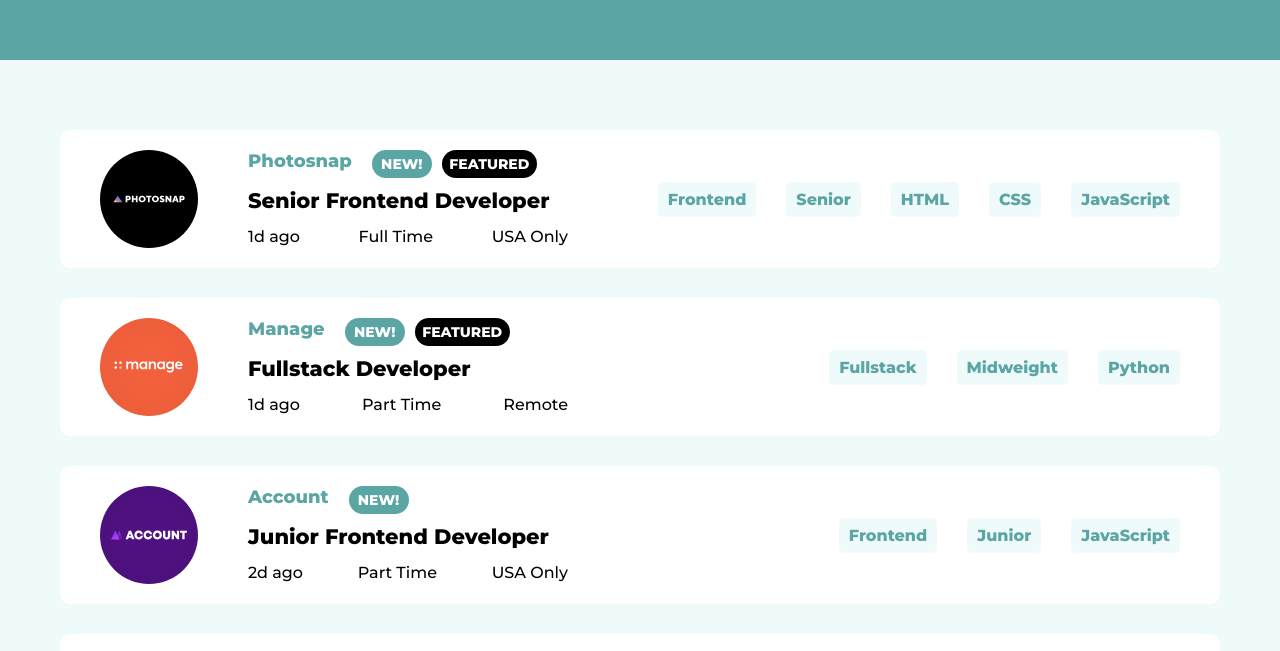
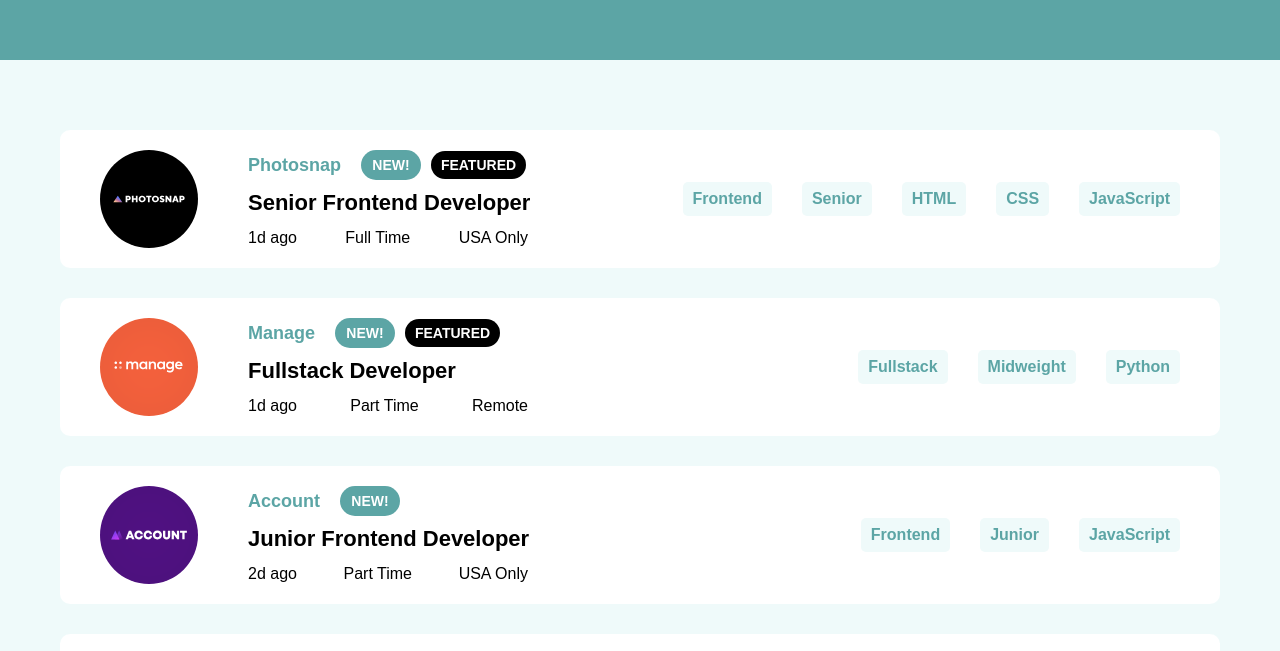
Before and after one commit to azamov-asadbek271/job-API, a plain HTML site: page index.html in a window 1280 px wide. Shown: the part 120-771 px from the top of the page. Drawn offline with Linux system fonts and the light colour scheme.

Commit message:
sadasdfd

```diff
--- a/style.css
+++ b/style.css
@@ -1,13 +1,31 @@
-@import url(https://fonts.googleapis.com/css2?family=Montserrat:wght@100;200;300;400;500;600;800;900&display=swap);
+ /* league-spartan-500 - latin */
+ @font-face {
+     font-display: swap;
+     /* Check https://developer.mozilla.org/en-US/docs/Web/CSS/@font-face/font-display for other options. */
+     font-family: 'League Spartan';
+     font-style: normal;
+     font-weight: 500;
+     src: url('../fonts/league-spartan-v11-latin-500.woff2') format('woff2');
+     /* Chrome 36+, Opera 23+, Firefox 39+, Safari 12+, iOS 10+ */
+ }
+
+ /* league-spartan-700 - latin */
+ @font-face {
+     font-display: swap;
+     /* Check https://developer.mozilla.org/en-US/docs/Web/CSS/@font-face/font-display for other options. */
+     font-family: 'League Spartan';
+     font-style: normal;
+     font-weight: 700;
+     src: url('../fonts/league-spartan-v11-latin-700.woff2') format('woff2');
+     /* Chrome 36+, Opera 23+, Firefox 39+, Safari 12+, iOS 10+ */
+ }
 
 
 body {
-  font-family: 'League Script', handwriting;
+  font-family: 'League Script', sans-serif;
 }
 
-body {
-  font-family: 'Montserrat', sans-serif;
-}
+
 
 
 * {
@@ -62,6 +80,7 @@ body {
   display: flex;
   gap: 10px;
   margin-bottom: 12px;
+  align-items:center;
 }
 .company {
   color: #5CA5A5;
@@ -71,15 +90,16 @@ body {
 }
 .new {
     width: 60px;
-    height: 28px;
+    height: 30px;
     display: flex;
     align-items: center;
-    justify-content: center ;
+    justify-content: center;
     border-radius: 40px;
     font-size: 14px;
     line-height: 14px;
     background-color: #5CA5A5;
     color: #FFFF;
+
 }
 .featured {
     width: 95px;
@@ -93,7 +113,7 @@ body {
     color: #FFFF;
 }
 .new-job {
-    font-size: 21px;
+    font-size: 22px;
     line-height: 22px;
 }
 .main-box {
@@ -105,7 +125,7 @@ body {
     justify-content: space-between;
     margin-top: 15px;
     font-weight: 500;
-    width: 320px;
+    width: 280px;
 }
 .images {
     width: 98px;
@@ -126,4 +146,10 @@ body {
     background-color: #EFFAFA;
     border-radius: 5px;
     color: #5CA5A5;
+    cursor: pointer;
+    transition: 0.5s;
 }
+.title:hover {
+    background-color: #5CA5A5;
+    color: #FFFF;
+}
```
Also changed, not shown: fonts/league-spartan-v11-latin-500.woff2 (added), fonts/league-spartan-v11-latin-700.woff2 (added).
